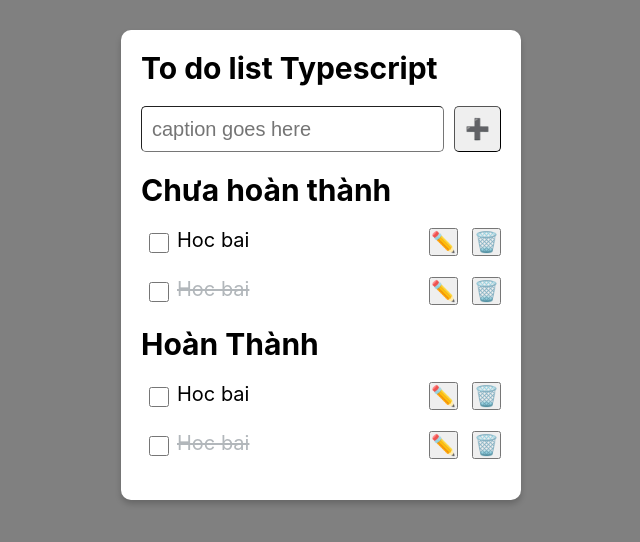
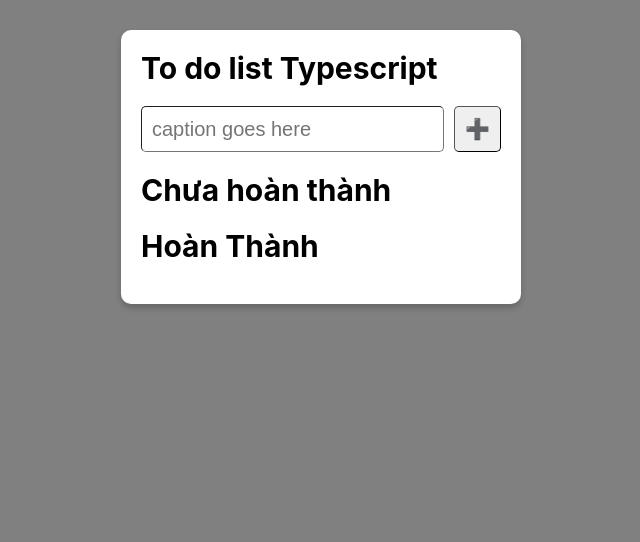
Before and after one commit to EricMai2112/practice-react, a React (Create React App) app in the folder TodoList/my-project/: page / in a window 1280 px wide. Shown: the top 542 px of the page, without its empty margins (319-959 px from the left). Built offline with nearby package versions, Linux system fonts and the light colour scheme.

Commit message:
successful adding tasks function

```diff
--- /dev/null
+++ b/TodoList/my-project/src/@types/todo.type.ts
@@ -0,0 +1,5 @@
+export interface Todo {
+  name: string
+  done: boolean
+  id: string
+}
--- a/TodoList/my-project/src/Components/TaskInput/TaskInput.tsx
+++ b/TodoList/my-project/src/Components/TaskInput/TaskInput.tsx
@@ -1,12 +1,30 @@
-import React from 'react'
+import React, { useState } from 'react'
 import styles from './taskInput.module.scss'
 
-export default function TaskInput() {
+interface TaskInput {
+  addTodo: (name: string) => void
+}
+
+export default function TaskInput(props: TaskInput) {
+  const { addTodo } = props
+  const [name, setName] = useState<string>('')
+
+  const handleSubmit = (e: React.FormEvent<HTMLFormElement>) => {
+    e.preventDefault()
+    addTodo(name)
+    setName('')
+  }
+
+  const handleChange = (e: React.ChangeEvent<HTMLInputElement>) => {
+    const { value } = e.target
+    setName(value)
+  }
+
   return (
     <div className='mb-2'>
       <h1 className={styles.title}>To do list Typescript</h1>
-      <form className={styles.form}>
-        <input type='text' placeholder='caption goes here' />
+      <form className={styles.form} onSubmit={handleSubmit}>
+        <input type='text' placeholder='caption goes here' value={name} onChange={handleChange} />
         <button type='submit'>➕</button>
       </form>
     </div>
--- a/TodoList/my-project/src/Components/TaskList/TaskList.tsx
+++ b/TodoList/my-project/src/Components/TaskList/TaskList.tsx
@@ -1,31 +1,38 @@
 import React from 'react'
 import styles from './taskList.module.scss'
+import { Todo } from '../../@types/todo.type'
 
 interface TaskListProps {
   isDone: boolean
+  todos: Todo[]
+  handleDoneTodo: (id: string, done: boolean) => void
 }
 export default function TaskList(props: TaskListProps) {
-  const { isDone } = props
+  const { isDone, todos, handleDoneTodo } = props
+
+  const handleChangeCheckbox = (idTodo: string) => (e: React.ChangeEvent<HTMLInputElement>) => {
+    handleDoneTodo(idTodo, e.target.checked)
+  }
+
   return (
     <div className='mb-2'>
       <h2 className={styles.title}>{isDone ? 'Hoàn Thành' : 'Chưa hoàn thành'}</h2>
       <div className={styles.tasks}>
-        <div className={styles.taskItem}>
-          <input type='checkbox' className={styles.taskCheckbox} />
-          <span className={styles.taskName}>Hoc bai</span>
-          <div className={styles.taskActions}>
-            <button className={styles.taskBtn}>✏️</button>
-            <button className={styles.taskBtn}>🗑️</button>
+        {todos.map((todo) => (
+          <div className={styles.taskItem} key={todo.id}>
+            <input
+              type='checkbox'
+              className={styles.taskCheckbox}
+              checked={todo.done}
+              onChange={handleChangeCheckbox(todo.id)}
+            />
+            <span className={`${styles.taskName} ${todo.done ? styles.taskNameDone : ''}`}>{todo.name}</span>
+            <div className={styles.taskActions}>
+              <button className={styles.taskBtn}>✏️</button>
+              <button className={styles.taskBtn}>🗑️</button>
+            </div>
           </div>
-        </div>
-        <div className={styles.taskItem}>
-          <input type='checkbox' className={styles.taskCheckbox} />
-          <span className={`${styles.taskName} ${styles.taskNameDone}`}>Hoc bai</span>
-          <div className={styles.taskActions}>
-            <button className={styles.taskBtn}>✏️</button>
-            <button className={styles.taskBtn}>🗑️</button>
-          </div>
-        </div>
+        ))}
       </div>
     </div>
   )
--- a/TodoList/my-project/src/Components/TodoList/TodoList.tsx
+++ b/TodoList/my-project/src/Components/TodoList/TodoList.tsx
@@ -1,15 +1,42 @@
-import React from 'react'
+import React, { useState } from 'react'
 import TaskInput from '../TaskInput/TaskInput'
 import TaskList from '../TaskList/TaskList'
 import styles from './todoList.module.scss'
+import { Todo } from '../../@types/todo.type'
 
 export default function TodoList() {
+  const [todos, setTodo] = useState<Todo[]>([])
+
+  const doneTodo = todos.filter((todo) => todo.done)
+  const notDoneTodo = todos.filter((todo) => !todo.done)
+
+  const addTodo = (name: string) => {
+    const todo: Todo = {
+      name,
+      done: false,
+      id: new Date().toISOString()
+    }
+    setTodo((prev) => [...prev, todo])
+  }
+
+  const handleDoneTodo = (id: string, done: boolean) => {
+    setTodo((prev) => {
+      return prev.map((todo) => {
+        if (todo.id === id) {
+          return { ...todo, done }
+        }
+        return todo
+      })
+    })
+  }
+
+  console.log(todos)
   return (
     <div className={styles.todoList}>
       <div className={styles.todoListContainer}>
-        <TaskInput />
-        <TaskList isDone = {false}/>
-        <TaskList isDone/>
+        <TaskInput addTodo={addTodo} />
+        <TaskList isDone={false} todos={notDoneTodo} handleDoneTodo={handleDoneTodo} />
+        <TaskList isDone todos={doneTodo} handleDoneTodo={handleDoneTodo} />
       </div>
     </div>
   )
```
